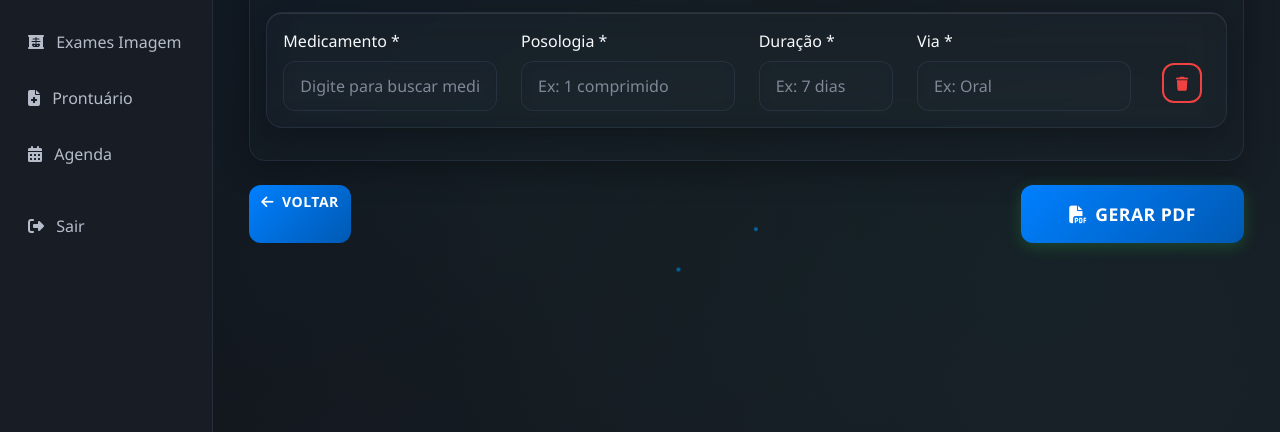
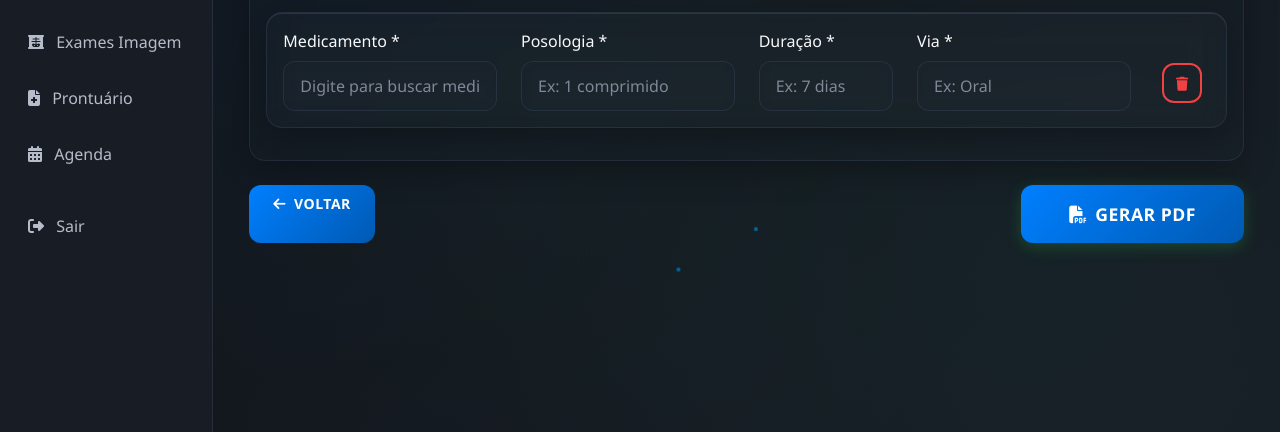
Before and after one commit to michelrahaddad/clinicavidah, a Flask app: page /receita in a window 1280 px wide. Shown: the part 368-800 px from the top of the page. Run offline with Flask 3, Linux system fonts and the light colour scheme; the visitor is signed in with stand-in values (Sample User, id 1).

Commit message:
Standardize the back button style across medical record and prescription pages
Updates the "Voltar" button style in exames_img.html, exames_lab.html, and receita.html to a consistent primary button style.

Replit-Commit-Author: Agent
Replit-Commit-Session-Id: 7fcdde36-61e5-4fbb-9ec4-2a31579af49d
Replit-Commit-Screenshot-Url: https://storage.googleapis.com/screenshot-production-us-central1/57ac9627-61b8-4a99-9a9c-fc79787f61f2/e8932cfa-ed5a-4df5-a97e-a91a9223d02c.jpg

```diff
--- a/templates/exames_img.html
+++ b/templates/exames_img.html
@@ -142,8 +142,8 @@
         </div>
 
         <div class="mt-4 d-flex justify-content-between">
-            <a href="{{ url_for('dashboard.dashboard') }}" class="btn btn-outline-secondary neural-btn">
-                <i class="fas fa-arrow-left me-2"></i>Voltar
+            <a href="{{ url_for('dashboard.dashboard') }}" class="btn btn-primary neural-btn px-4 py-2" style="border-radius: 15px; font-weight: 600;">
+                <i class="fas fa-arrow-left me-2"></i>VOLTAR
             </a>
             <button type="submit" class="btn btn-info btn-lg neural-btn">
                 <i class="fas fa-save me-2"></i>Salvar Exames e Gerar PDF
--- a/templates/exames_lab.html
+++ b/templates/exames_lab.html
@@ -325,8 +325,8 @@
                         <!-- Submit Button -->
                         <div class="row mt-4">
                             <div class="col-12 d-flex justify-content-between">
-                                <a href="{{ url_for('dashboard.dashboard') }}" class="btn btn-outline-secondary neural-btn">
-                                    <i class="fas fa-arrow-left me-2"></i>Voltar
+                                <a href="{{ url_for('dashboard.dashboard') }}" class="btn btn-primary neural-btn px-4 py-2" style="border-radius: 15px; font-weight: 600;">
+                                    <i class="fas fa-arrow-left me-2"></i>VOLTAR
                                 </a>
                                 <button type="submit" class="btn btn-success neural-btn">
                                     <i class="fas fa-save me-2"></i>Gerar PDF
--- a/templates/receita.html
+++ b/templates/receita.html
@@ -129,8 +129,8 @@
         </div>
 
         <div class="mt-4 d-flex justify-content-between">
-            <a href="{{ url_for('dashboard.dashboard') }}" class="btn btn-outline-secondary neural-btn">
-                <i class="fas fa-arrow-left me-2"></i>Voltar
+            <a href="{{ url_for('dashboard.dashboard') }}" class="btn btn-primary neural-btn px-4 py-2" style="border-radius: 15px; font-weight: 600;">
+                <i class="fas fa-arrow-left me-2"></i>VOLTAR
             </a>
             <button type="submit" class="btn btn-success btn-lg neural-btn px-5 py-3" onclick="showLoading(this)"
                     style="border-radius: 25px; font-weight: 600; font-size: 1.1rem; box-shadow: 0 4px 15px rgba(40, 167, 69, 0.3);">
```
